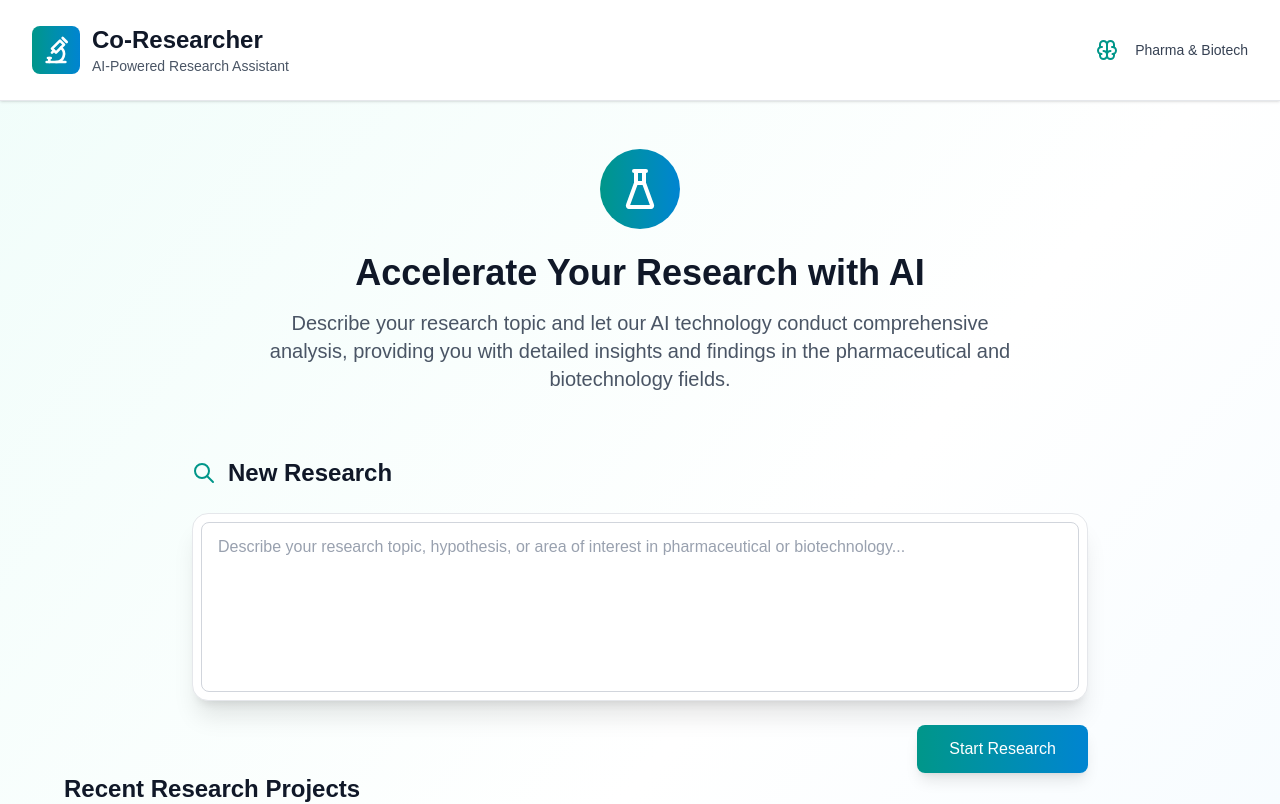
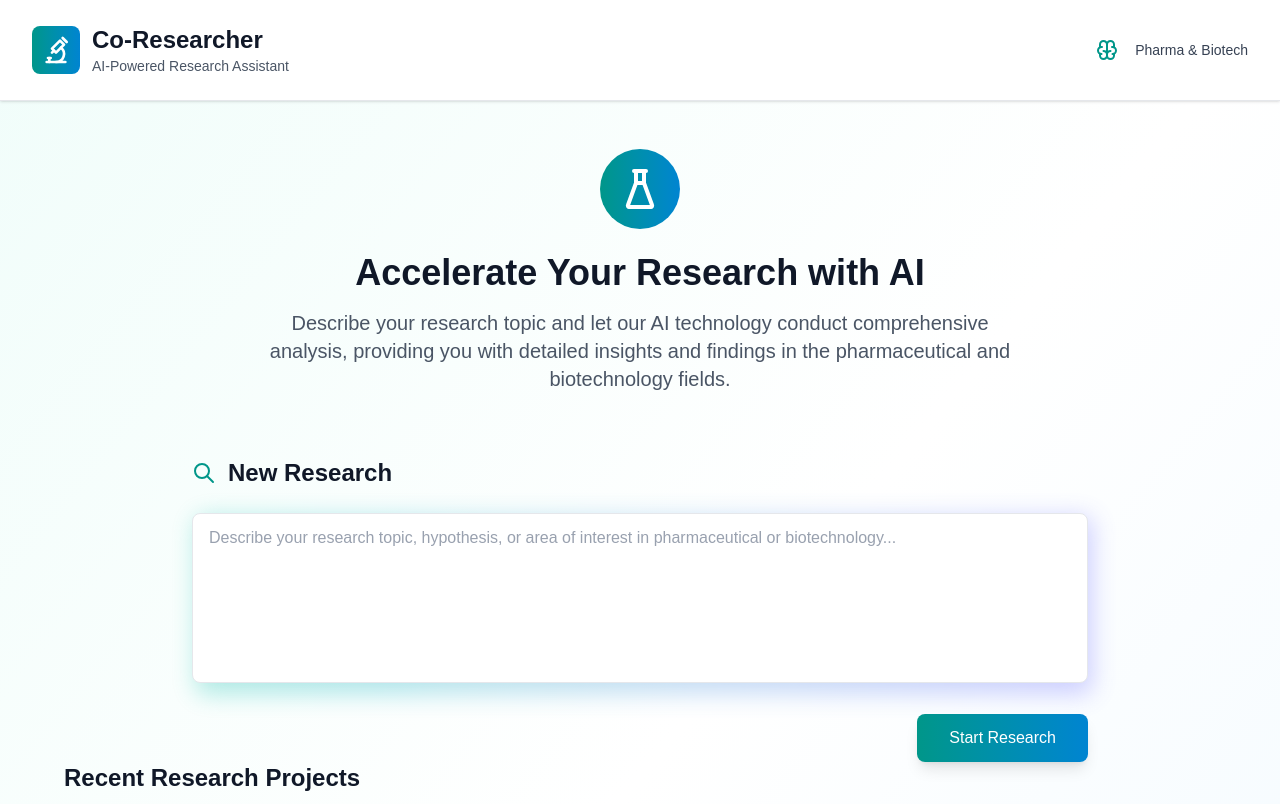
Before and after one commit to ashiqsultan/co-researcher, a Next.js app: page / in a window 1280 px wide. Shown: the top 804 px of the page. Built offline with nearby package versions, Linux system fonts and the light colour scheme.

Commit message:
added shadow for input

```diff
--- a/app/components/NewResearchForm.jsx
+++ b/app/components/NewResearchForm.jsx
@@ -19,11 +19,14 @@ export default function NewResearchForm() {
         New Research
       </h3>
       <form onSubmit={handleSubmit} className="space-y-6">
-        <div className="bg-white rounded-2xl shadow-xl p-2 border border-gray-200 flex items-center">
+        <div className="relative">
+          {/* Gradient shadow background */}
+          <div className="absolute inset-0 bg-gradient-to-r from-teal-500 to-indigo-500 rounded-lg blur-md opacity-30 translate-x-1 translate-y-1"></div>
+
           <textarea
             id="research-description"
             rows={6}
-            className="w-full px-4 py-3 border border-gray-300 rounded-lg focus:ring-2 focus:ring-teal-500 focus:border-transparent resize-none placeholder:text-gray-400 text-gray-700"
+            className="relative w-full px-4 py-3 bg-white border border-gray-200 rounded-lg focus:ring-2 focus:ring-teal-500 focus:border-transparent resize-none placeholder:text-gray-400 text-gray-700"
             placeholder="Describe your research topic, hypothesis, or area of interest in pharmaceutical or biotechnology..."
             value={researchDescription}
             onChange={(e) => setResearchDescription(e.target.value)}
```
